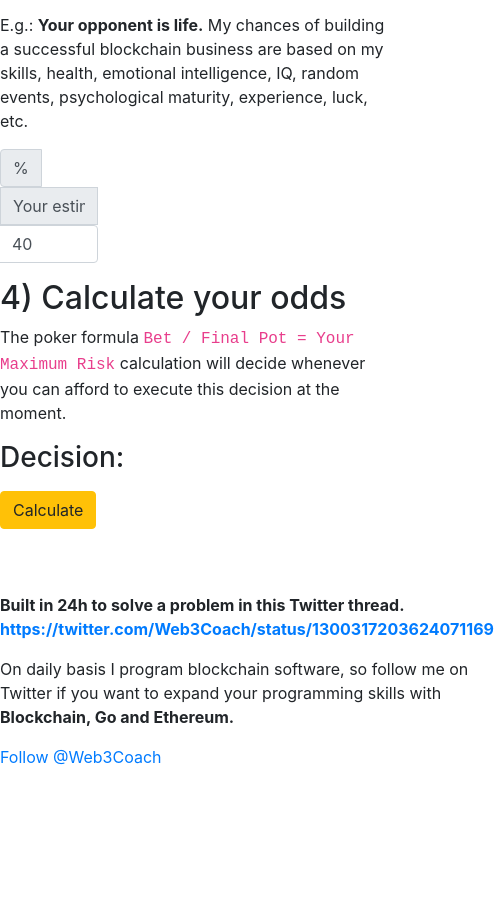
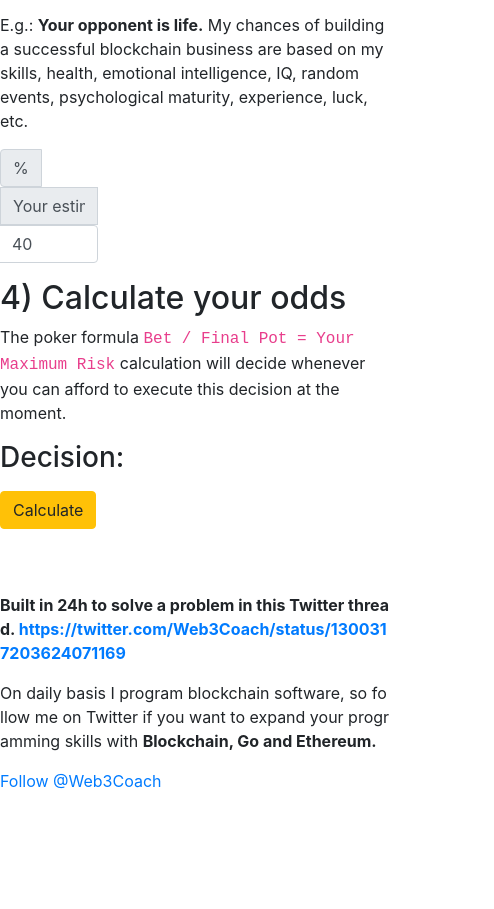
Before and after one commit to web3coach/sententia, a website built with Parcel: page index.html in a window 390 px wide. Shown: the part 2505-3414 px from the top of the page, 494 px wide, since content can reach past the window. Before the commit the page ends 3390 px from the top, so only its background shows below. Built offline with nearby package versions, Linux system fonts and the light colour scheme.

Commit message:
Makes footer responsive.

```diff
--- a/index.html
+++ b/index.html
@@ -167,7 +167,7 @@
         </form>
       </div>
 
-      <div class="col-xs-12" style="padding-bottom: 100px;">
+      <div class="col-xs-12" style="padding-bottom: 100px; word-break: break-all;">
         <p><strong>Built in 24h to solve a problem in this Twitter thread. <a href="https://twitter.com/Web3Coach/status/1300317203624071169">https://twitter.com/Web3Coach/status/1300317203624071169</a></strong></p>
         <p>On daily basis I program blockchain software, so follow me on Twitter if you want to expand your programming skills with <strong>Blockchain, Go and Ethereum.</strong></p>
         <p>
```
